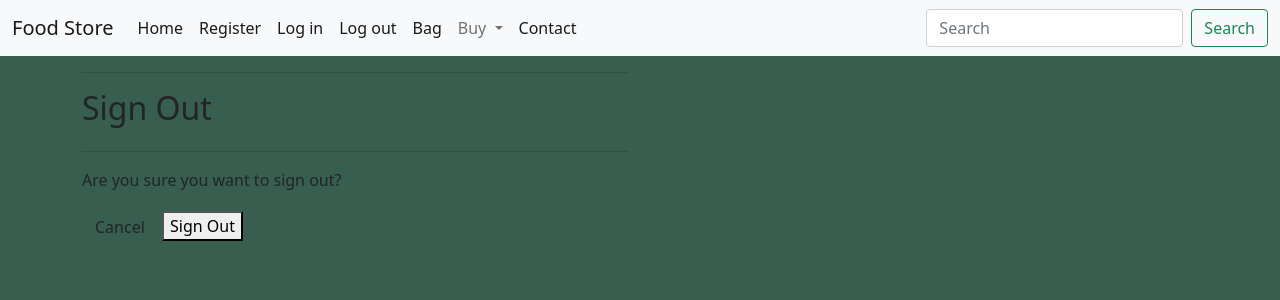
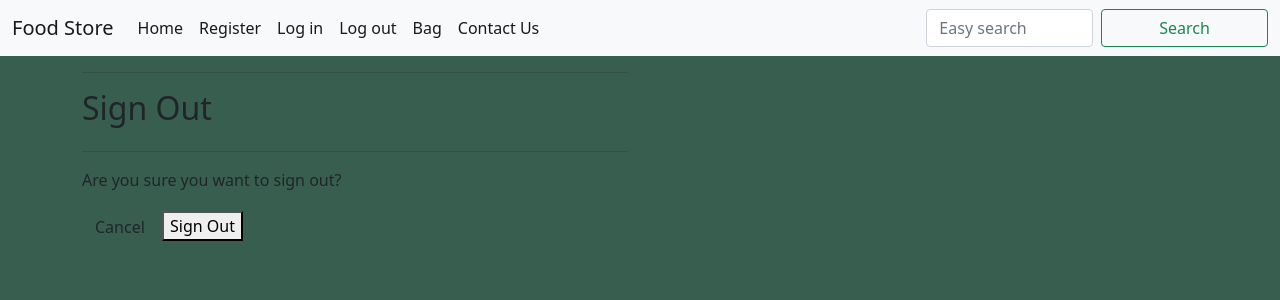
Before and after one commit to Jakub1994/My-Django, a Django app: template templates/allauth/account/logout.html in a window 1280 px wide. Shown: the top 300 px of the page. Run offline with Django 3.2, Linux system fonts and the light colour scheme; the template is opened without the code that fills it, so the values that code supplies are empty; some libraries are stand-ins or nearby versions.

Commit message:
corrects in navbar

```diff
--- a/templates/base.html
+++ b/templates/base.html
@@ -73,41 +73,15 @@
                 Bag
               </a>
             </li>
-            <li class="nav-item dropdown">
-              <a class="nav-link dropdown-toggle" href="#" id="navbarDropdown" role="button" data-bs-toggle="dropdown"
-                aria-expanded="false">
-                Buy
+            <li class="nav-item">
+              <a class="nav-link active" aria-current="page" href="{% url 'home' %}">
+                Contact Us
               </a>
-              <ul class="dropdown-menu" aria-labelledby="navbarDropdown">
-                <li>
-                  <a class="dropdown-item" href="#">
-                  Fruits
-                  </a>
-                </li>
-                <li>
-                  <a class="dropdown-item" href="#">
-                    Vegetables
-                  </a>
-                </li>
-                <li>
-                  <hr class="dropdown-divider">
-                </li>
-                <li>
-                  <a class="dropdown-item" href="#">
-                    All
-                  </a>
-                </li>
-              </ul>
-              <li class="nav-item">
-                <a class="nav-link active" aria-current="page" href="{% url 'home' %}">
-                  Contact
-                </a>
-              </li>
             </li>
           </ul>
-          <form class="d-flex">
-            <input class="form-control me-2" type="search" placeholder="Search" aria-label="Search">
-            <button class="btn btn-outline-success" type="submit">Search</button>
+          <form class="d-flex" method="GET" action="">
+            <input class="form-control me-2" type="text" name="q" placeholder="Easy search" aria-label="Search">
+            <button class=" form-control btn btn-outline-success" type="submit">Search</button>
           </form>
         </div>
       </div>
```
